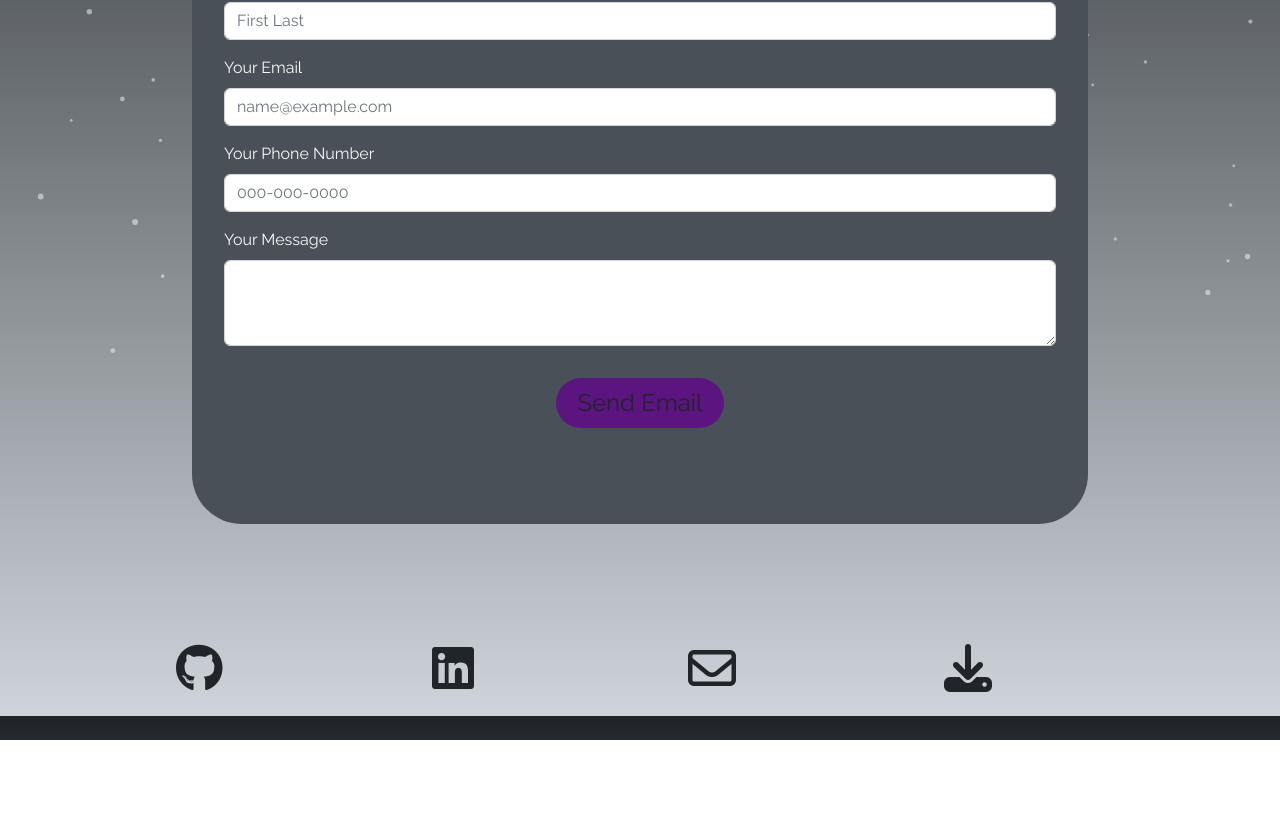
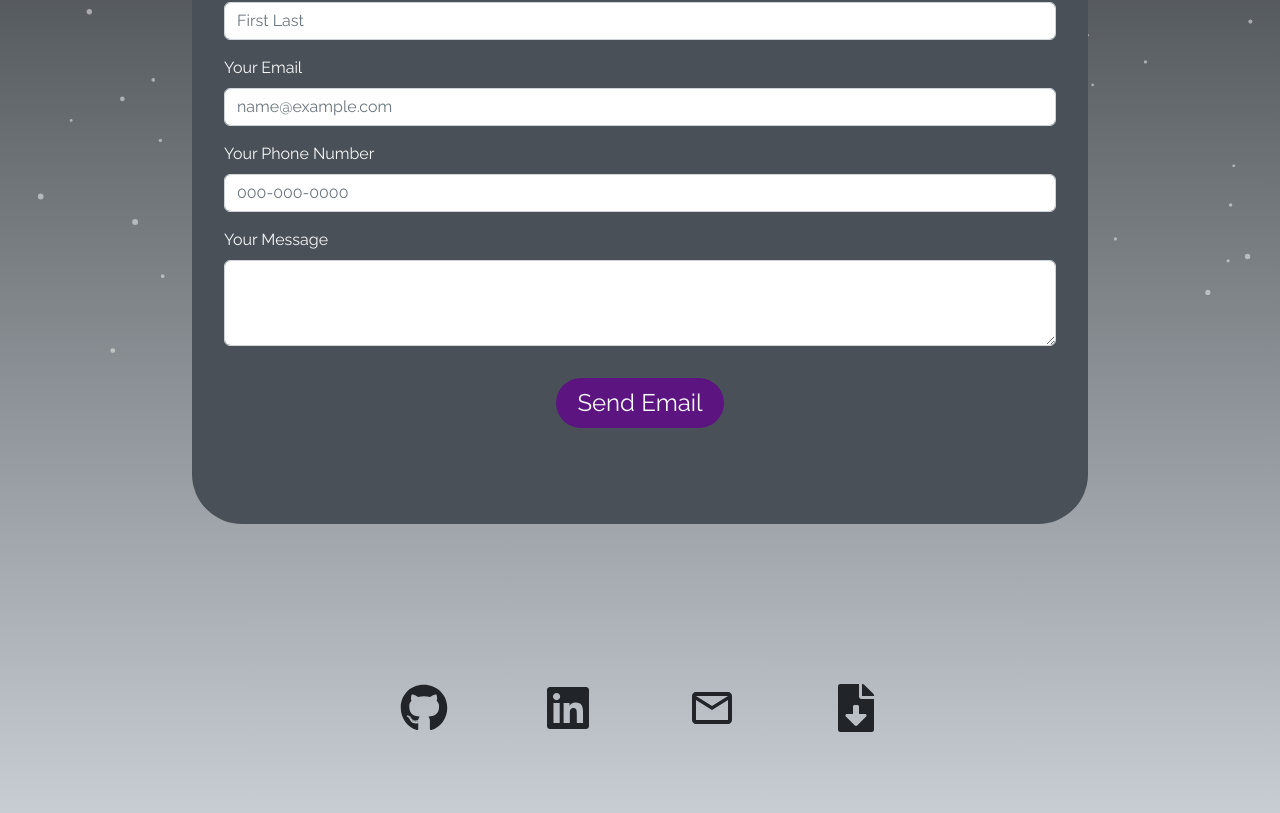
Before and after one commit to relero90/broberts-professional-portfolio, a React (Create React App) app in the folder professional-portfolio/: page /professional-portfolio-site/contact in a window 1280 px wide. Shown: the part 383-1196 px from the top of the page. Before the commit the page ends 1123 px from the top, so only its background shows below. Built offline with nearby package versions, Linux system fonts and the light colour scheme; the HTML template or start-up script is replaced by a standard one; a web font is replaced by a local one.

Commit message:
repaired footer rendering icons off-center

```diff
--- a/professional-portfolio/public/index.html
+++ b/professional-portfolio/public/index.html
@@ -22,13 +22,12 @@
       href="https://fonts.googleapis.com/css2?family=Raleway:wght@400;700&family=Poiret+One&family=Seaweed+Script&family=Petit+Formal+Script&family=Clicker+Script&family=Marck+Script&family=Rock+Salt&display=swap"
       rel="stylesheet"
     />
-    <!-- Icons -->
+    <!-- Arrow Icons -->
     <script
       src="https://kit.fontawesome.com/d706540582.js"
       crossorigin="anonymous"
     ></script>
-    <script src="https://code.iconify.design/iconify-icon/1.0.0/iconify-icon.min.js"></script>
-    <link rel="apple-touch-icon" href="%PUBLIC_URL%/logo192.png" />
+    <!-- Email JS -->
     <script
       type="text/javascript"
       src="https://cdn.jsdelivr.net/npm/@emailjs/browser@3/dist/email.min.js"
@@ -51,7 +50,7 @@
   </head>
   <body>
     <noscript>You need to enable JavaScript to run this app.</noscript>
-    <div id="root"></div>
+    <div id="root" class="root"></div>
     <!--
       This HTML file is a template.
       If you open it directly in the browser, you will see an empty page.
--- a/professional-portfolio/src/components/Footer.js
+++ b/professional-portfolio/src/components/Footer.js
@@ -14,24 +14,36 @@ function Footer() {
           title="GitHub Profile"
           target="_blank"
           href="https://github.com/relero90"
+          className="iconAnchor"
         >
-          <i className="footer-icon fa-brands fa-github"></i>
+          <FaGithub className="footer-icon" />
         </a>
         {/* LinkedIn icon link */}
         <a
           title="LinkedIn Profile"
           target="_blank"
           href="https://www.linkedin.com/in/becca-roberts-a87729240/"
+          className="iconAnchor"
         >
-          <i className="footer-icon fa-brands fa-linkedin"></i>
+          <FaLinkedin className="footer-icon" />
         </a>
         {/* Email icon link */}
-        <a title="Email" target="_blank" href="mailto:relero90@gmail.com">
-          <i className="footer-icon fa-regular fa-envelope"></i>
+        <a
+          title="Email"
+          target="_blank"
+          href="mailto:relero90@gmail.com"
+          className="iconAnchor"
+        >
+          <MdOutlineMail className="footer-icon" />
         </a>
         {/* Resume icon link - file in public needs to be replaced with updated resume */}
-        <a title="Download Resume PDF" href={resume} download>
-          <i className="footer-icon fa-solid fa-download"></i>
+        <a
+          title="Download Resume PDF"
+          href={resume}
+          download
+          className="iconAnchor"
+        >
+          <FaFileDownload className="footer-icon" />
         </a>
       </div>
     </div>
--- a/professional-portfolio/src/components/styles/Footer.css
+++ b/professional-portfolio/src/components/styles/Footer.css
@@ -1,12 +1,11 @@
 @import "../../utils/colors.css";
 
 .footer {
-  z-index: 1;
   display: fixed;
   left: 0;
   bottom: 0;
   width: 100%;
-  height: 10vh;
+  height: fit-content;
   margin-top: 10vh;
 }
 .footerIconDiv {
@@ -15,11 +14,10 @@
   justify-content: center;
   align-items: center;
   max-width: 100vw;
-  height: 8vh;
+  height: fit-content;
 }
-.footerIconDiv a {
-  z-index: 1;
-  width: 20vw;
+.iconAnchor {
+  display: flex;
 }
 
 .footer-icon {
--- a/professional-portfolio/src/components/styles/Header.css
+++ b/professional-portfolio/src/components/styles/Header.css
@@ -8,7 +8,7 @@
   display: flex;
   justify-content: space-evenly;
   align-items: center;
-  width: 50%;
+  width: 100%;
   padding: 10px;
   text-shadow: 0 0 10px var(--accent), 0 0 15px var(--accent), 0 0 30px;
   z-index: 1;
@@ -23,7 +23,7 @@
 
 .navBar {
   z-index: 1;
-  width: 50%;
+  width: 100%;
   display: flex;
   justify-content: space-around;
   padding: 10px;
@@ -39,7 +39,9 @@
   font-size: 3vw;
 }
 
-.navBtn:hover {
+.navBtn:hover,
+.navBtn:focus,
+.navBtn:active {
   color: var(--accent);
   box-shadow: 0 0 10px var(--light1);
 }
--- a/professional-portfolio/src/index.css
+++ b/professional-portfolio/src/index.css
@@ -16,8 +16,8 @@
 }
 
 body {
-  margin: 0;
   background-image: linear-gradient(var(--dark3) 0%, var(--med1) 100%);
+  min-height: fit-content;
 }
 
 main {
@@ -40,3 +40,8 @@ code {
   left: 0;
   top: 0;
 }
+
+.root {
+  height: fit-content;
+  padding-bottom: 5rem;
+}
--- a/professional-portfolio/src/pages/contact/Contact.css
+++ b/professional-portfolio/src/pages/contact/Contact.css
@@ -20,7 +20,7 @@
   color: var(--light1);
 }
 .contactFormDiv h6 a:hover {
-  color: var(--dark3);
+  color: var(--accent);
   text-decoration: none;
 }
 
@@ -42,7 +42,7 @@ form {
 
 .messageSent {
   text-align: center;
-  color: var(--accent);
+  color: var(--success);
   font-size: 1.5rem;
 }
 .messageProblem {
@@ -54,7 +54,7 @@ form {
 .custom-btn {
   align-self: center;
   background-color: var(--accent);
-  color: var(--dark3);
+  color: var(--light1);
   font-size: 1.5rem;
   margin: 1rem;
   padding-left: 20px;
@@ -63,9 +63,9 @@ form {
   border-radius: 30px;
 }
 .custom-btn:hover {
-  background-color: var(--dark3);
+  background-color: var(--med3);
   box-shadow: 0 0 20px var(--accent);
-  color: var(--light1);
+  color: var(--accent);
 }
 
 @media only screen and (max-width: 650px) {
--- a/professional-portfolio/src/utils/colors.css
+++ b/professional-portfolio/src/utils/colors.css
@@ -1,6 +1,6 @@
 :root {
-  /* --accent: #3c6e71; */
   --accent: #5b1480;
+  --success: #3c6e71;
   --warning: #e14c80;
   --dark3: #212529;
   --dark2: #343a40;
```
